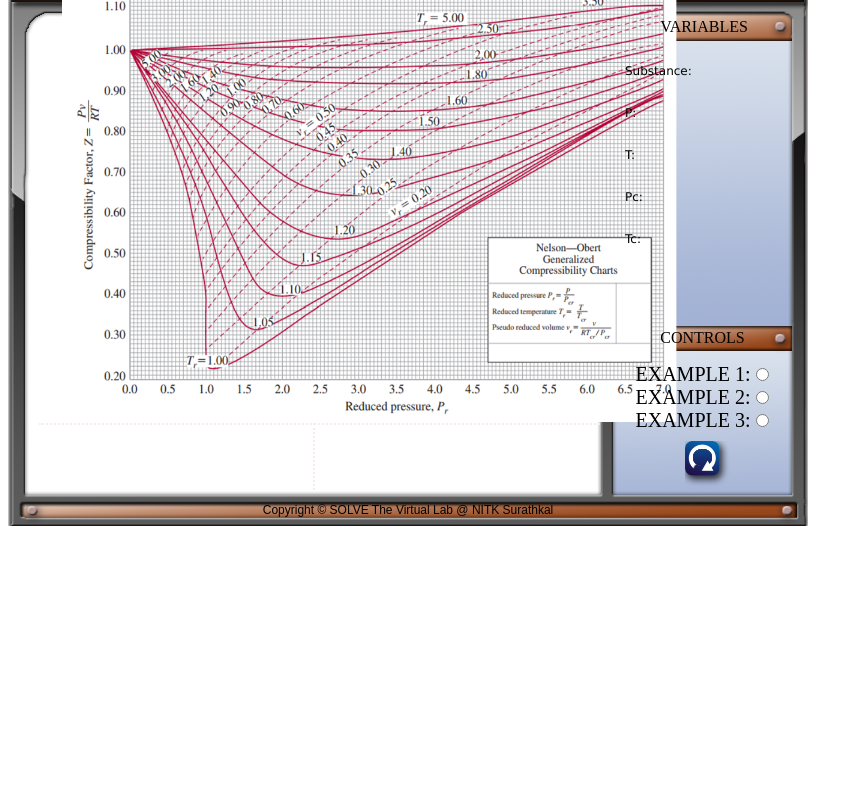
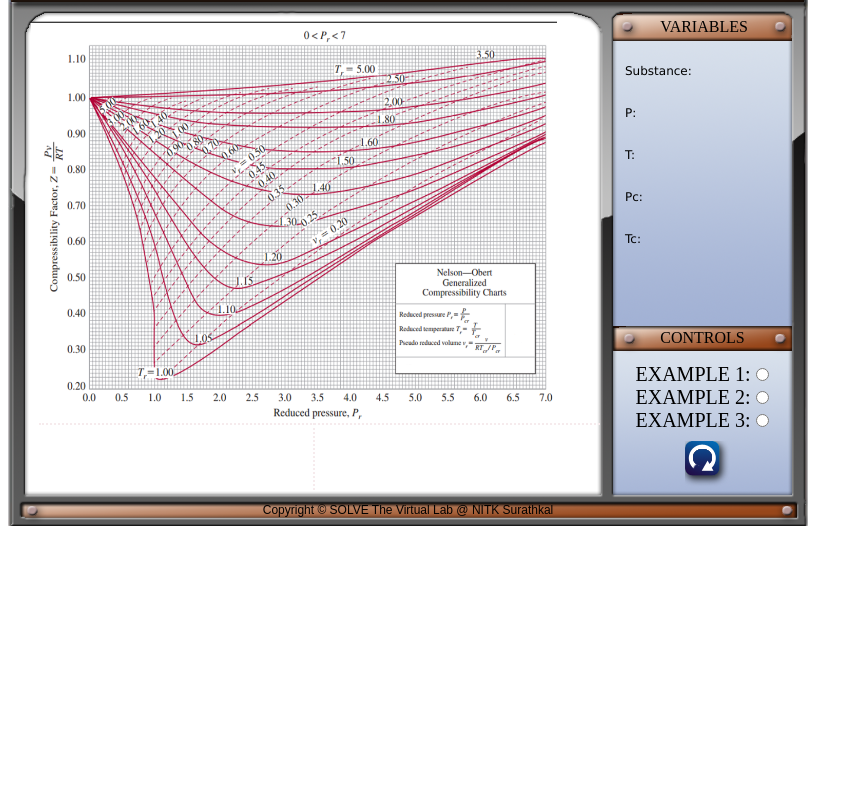
Before and after one commit to kas140472/CompressibilityChart-Simulation, a plain HTML site: page index.html in a window 1280 px wide. Shown: the part 82-872 px from the top of the page, without its empty margins (0-863 px from the left). Drawn offline with nearby package versions, Linux system fonts and the light colour scheme.

Commit message:
Update MOMstyle.css

```diff
--- a/sins/MOMstyle.css
+++ b/sins/MOMstyle.css
@@ -1176,13 +1176,13 @@ div#copyright
 
 canvas#simscreen
 {
-	position:initial;
-
-	/*position:absolute;*/
-	left:100px;
-	top:100px;
-	height:950px;
-	width:900px;
+	/*position:initial;*/
+
+	position:absolute;
+	left:-15px;
+	top:70px;
+	height:840px;
+	width:770px;
 }
 
 
```
